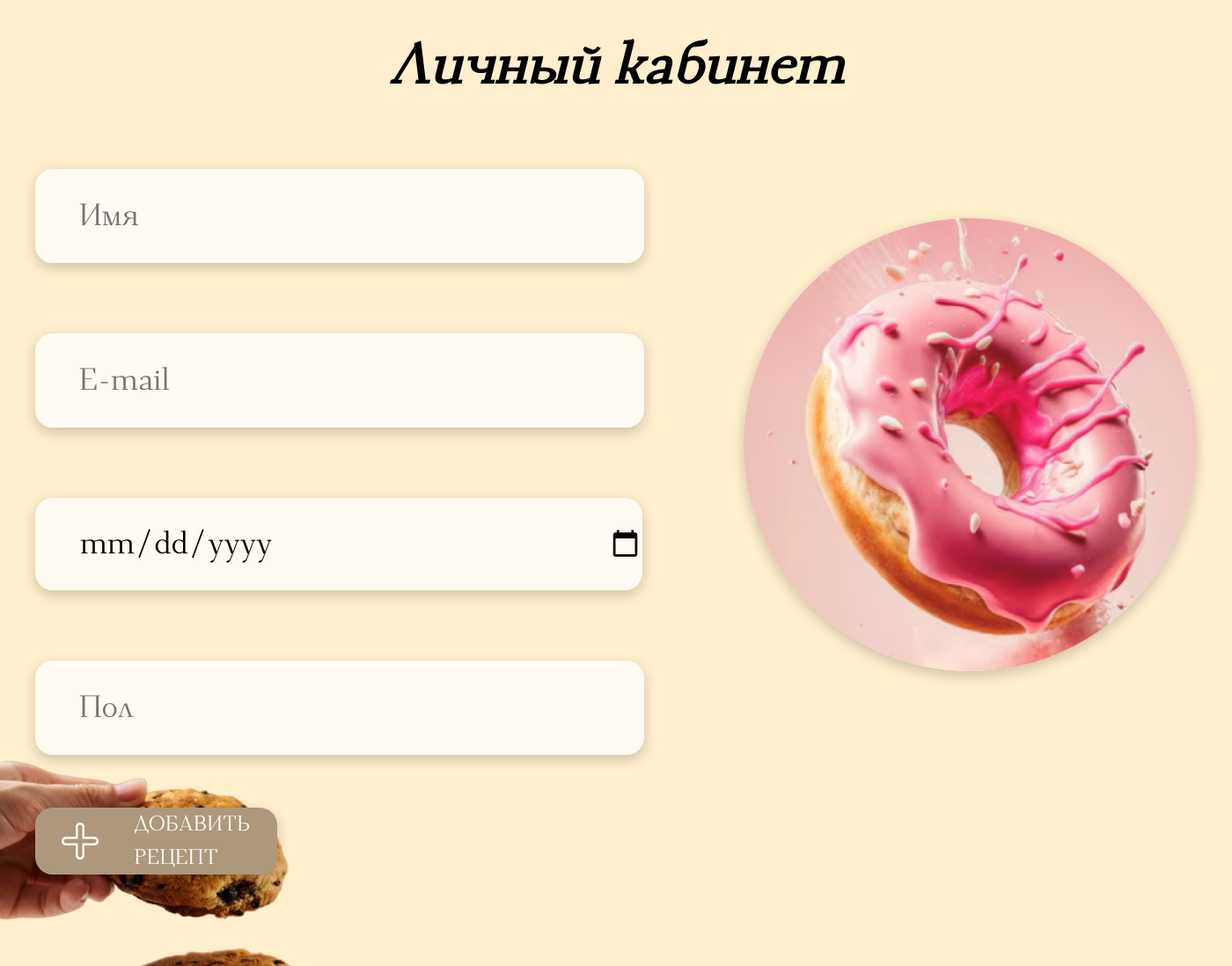
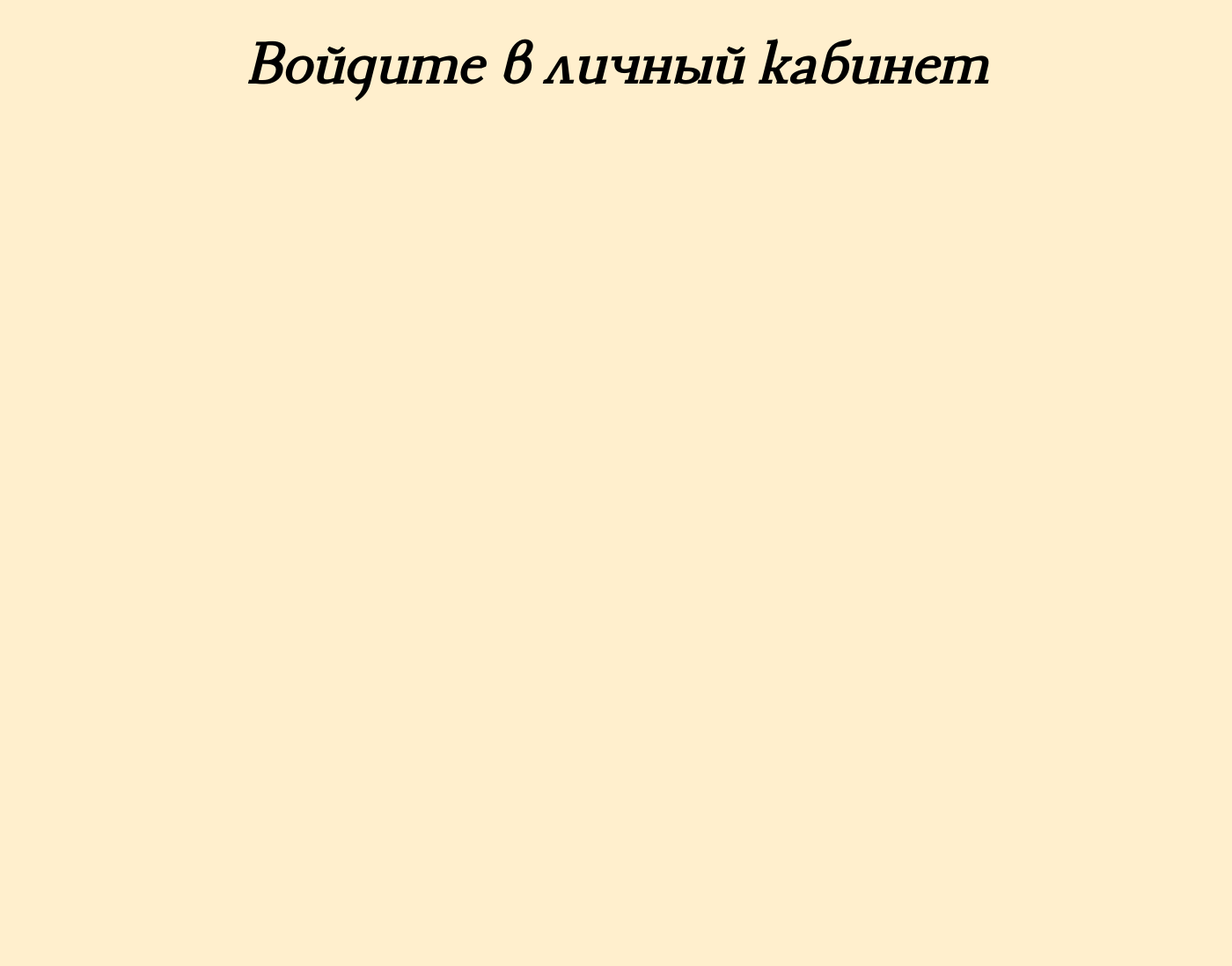
Before and after one commit to fedotoff144/book_recipes, a Django app: page /userapp/profile/ in a window 1400 px wide; the page is wider, and only the part inside the window is pictured. Shown: the part 135-1233 px from the top of that part at 88% size. Run offline with Django 5.2, Linux system fonts and the light colour scheme.

Commit message:
add profile icon, work with profile view

```diff
--- a/bookrecipes/static/css/style.css
+++ b/bookrecipes/static/css/style.css
@@ -63,6 +63,19 @@ header {
     align-items: center;
     text-align: center;
     box-shadow: 0 5px 15px 0 rgba(0, 0, 0, 0.2);
+}
+
+.login-active {
+    display: flex;
+    justify-content: center;
+    align-items: center;
+    gap: 20px;
+}
+
+.icon-profile {
+    display: inline-block;
+    width: 50px;
+    height: 50px;
 }
 
 header a {
@@ -676,7 +689,7 @@ footer a {
     color: red;
 }
 
-.alert-success{
+.alert-success {
     font-size: 20px;
     color: forestgreen;
 }
--- a/bookrecipes/templates/base.html
+++ b/bookrecipes/templates/base.html
@@ -22,9 +22,17 @@
     </div>
     <div class="login">
         {% if user.is_authenticated %}
-            <div><a href="{% url 'userapp:logout' %}">Выход</a></div>
+{#            <div class="login-active"><a href="{% url 'userapp:logout' %}">Выход</a></div>#}
+            <div class="login-active">
+                <a class="icon-profile" href="{% url 'userapp:profile' %}">
+                    <img src="{% static 'images/icon_profile.svg' %}" alt="profile-icon">
+                </a>
+                <a href="{% url 'userapp:logout' %}">Выход</a>
+            </div>
         {% else %}
-            <a href="{% url 'userapp:login' %}"><div>Вход <br> Регистрация</div></a>
+            <a href="{% url 'userapp:login' %}">
+                <div>Вход <br> Регистрация</div>
+            </a>
         {% endif %}
     </div>
 </header>
--- a/bookrecipes/userapp/forms.py
+++ b/bookrecipes/userapp/forms.py
@@ -1,5 +1,7 @@
+from cProfile import label
+
 from django import forms
-from django.contrib.auth.forms import UserCreationForm, AuthenticationForm
+from django.contrib.auth.forms import UserCreationForm, AuthenticationForm, UserChangeForm
 from .models import User
 
 
@@ -23,3 +25,21 @@ class UserLoginForm(forms.Form):
         attrs={'class': 'field', 'placeholder': 'E-mail'}))
     password = forms.CharField(label='', widget=forms.PasswordInput(
         attrs={'class': 'field', 'placeholder': 'Пароль'}))
+
+
+class UserProfileForm(forms.Form):
+    name = forms.CharField(max_length=100, label='', widget=forms.TextInput(
+        attrs={'class': 'personal-field', 'placeholder': 'Имя'}))
+    email = forms.EmailField(label='', widget=forms.EmailInput(
+        attrs={'class': 'personal-field', 'placeholder': 'E-mail', 'required': True}))
+    # gender = forms.ChoiceField(label='',choices=[('M', 'Мужчина'), ('F', 'Женщина')], widget=forms.RadioSelect(attrs={'class': 'personal-field'}))
+    gender = forms.CharField(label='', max_length=1, widget=forms.TextInput(
+        attrs={'class': 'personal-field', 'placeholder': 'Пол'}))
+    birthday = forms.DateField(label='', widget=forms.DateInput(
+        attrs={'class': 'personal-field', 'placeholder': 'Дата рождения', 'type': 'date'}))
+    photo = forms.ImageField(label='', widget=forms.FileInput(
+        attrs={'class': 'personal-field', 'placeholder': 'Ваше фото'}))
+
+    # class Meta:
+    #     model = User
+    #     fields = ['name', 'email', 'gender', 'birthday', 'photo']
--- a/bookrecipes/userapp/templates/userapp/profile.html
+++ b/bookrecipes/userapp/templates/userapp/profile.html
@@ -5,30 +5,36 @@
 {% block content %}
     <main class="common">
         <section class="outer-block min-height">
-{#            {% if user.is_authenticated %}#}
+            {% if user.is_authenticated %}
                 <h1>Личный кабинет</h1>
 
                 <div class="personal-area">
-                    <div class="around-img"><img src="../../../static/images/private_area.png"
+                    <form class="form-pa" method="post" action="{% url 'userapp:profile' %}">
+                        {% csrf_token %}
+                        <div class="around-img"><img src="../../../static/images/private_area.png"
                                                  alt="private area"></div>
-                    <form class="form-pa">
-                        <label for="name"></label>
-                        <input class="personal-field" id="name" type="text" placeholder="Имя"
-                               name="name" required>
-                        <label for="email"></label>
-                        <input class="personal-field" id="email" type="email" placeholder="E-mail"
-                               name="email" required>
-                        <label for="birthday"></label>
-                        <input class="personal-field" id="birthday" type="date"
-                               placeholder="Дата рождения" name="birthday" required>
-                        <label for="gender"></label>
+{#                        <label for="name"></label>#}
+{#                        <input class="personal-field" id="name" type="text" placeholder="Имя"#}
+{#                               name="name" required>#}
+                        {{ form.name }}
+{#                        <label for="email"></label>#}
+{#                        <input class="personal-field" id="email" type="email" placeholder="E-mail"#}
+{#                               name="email" required>#}
+                        {{ form.email }}
+{#                        <label for="birthday"></label>#}
+{#                        <input class="personal-field" id="birthday" type="date"#}
+{#                               placeholder="Дата рождения" name="birthday">#}
+                        {{ form.birthday }}
+{#                        <label for="gender"></label>#}
+{#                        <input class="personal-field" id="gender" type="text" placeholder="Пол"#}
+{#                               name="gender">#}
                         <!--                <select class="personal-field" id="gender" required>-->
                         <!--                    <option value="male">М</option>-->
                         <!--                    <option value="female">Ж</option>-->
                         <!--                </select>-->
-                        <input class="personal-field" id="gender" type="text" placeholder="Пол"
-                               name="gender" required>
-                        <!--                <input type="submit" value="Сохранить">-->
+                        {{ form.gender }}
+                        {{ form.photo }}
+                        <input type="submit" value="Сохранить">
                     </form>
                 </div>
 
@@ -40,15 +46,15 @@
                     {#                {% endif %}#}
                     <img src="../../../static/images/plus.png" alt="plus">
                     <a href="#">
-                        <div>ДОБАВИТЬ <br>РЕЦЕПТ</div>
+                        <div>ДОБАВИТЬ <br> РЕЦЕПТ</div>
                     </a>
                 </div>
 
                 <img class="fix-img-footer" src="../../../static/images/cookies_footer.png"
                      alt="cookies">
                 </section>
-{#            {% else %}#}
-{#                <h1>Войдите в личный кабинет</h1>#}
-{#            {% endif %}#}
+            {% else %}
+                <h1>Войдите в личный кабинет</h1>
+            {% endif %}
     </main>
 {% endblock %}
--- a/bookrecipes/userapp/templates/userapp/register.html
+++ b/bookrecipes/userapp/templates/userapp/register.html
@@ -21,6 +21,7 @@
 {#                <input id="{{ form.password2 }}" class="field" type="password"#}
 {#                       placeholder="Подтвердите пароль" name="password" required>#}
                 <input class="post" type="submit" value="Зарегистрироваться">
+                <a class="post" href="{% url 'userapp:login' %}">Войти в личный кабинет</a>
             </form>
         </div>
 
--- a/bookrecipes/userapp/views.py
+++ b/bookrecipes/userapp/views.py
@@ -1,10 +1,12 @@
+from lib2to3.fixes.fix_input import context
+
 from django.shortcuts import render, redirect, reverse, get_object_or_404
 from django.contrib.auth import authenticate, login, logout
 from django.http import HttpResponse, HttpRequest
 # from django.urls import reverse
 
 from .models import User
-from .forms import UserRegistrationForm, UserLoginForm
+from .forms import UserRegistrationForm, UserLoginForm, UserProfileForm
 
 
 # Create your views here.
@@ -26,7 +28,12 @@
 
 
 def profile(request):
-    return render(request, 'userapp/profile.html')
+    # email = request.user.email
+    # user = User.objects.get(email=email)
+    form = UserProfileForm(data=request.user)
+    # print(form)
+    context = {'form': form}
+    return render(request, 'userapp/profile.html', context)
 
 
 def register_view(request):
@@ -39,7 +46,6 @@
             # username = email
             user = User(name=name, email=email, password=password)
             user.save()
-            print(user)
             login(request, user)
             return render(request, 'recipeapp/index.html', {'form': form})
     else:
@@ -55,7 +61,6 @@
             email = form.cleaned_data['email']
             password = form.cleaned_data['password']
             # print(username, password)
-            print(email, password)
             # user = authenticate(username=username, password=password)
             user = authenticate(email=email, password=password)
             if user:
```
Also changed, not shown: bookrecipes/static/images/icon_profile.svg (added).
